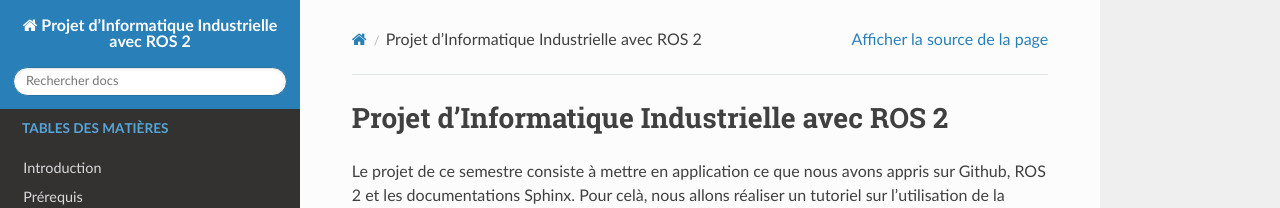
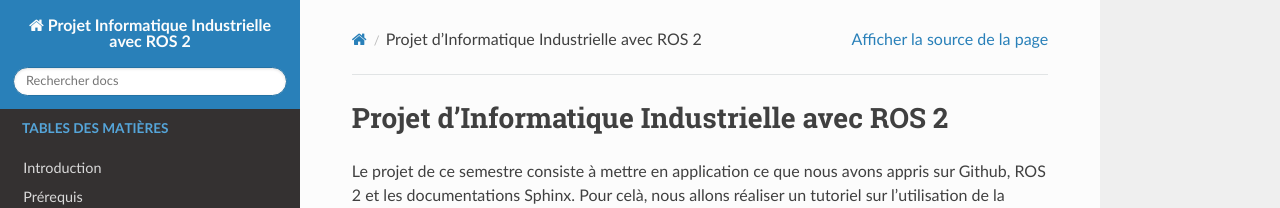
Before and after one commit to gregowa/info_indus_tutorial, a Sphinx documentation site: the page built from doc/sphinx/source/index.rst, in a window 1280 px wide. Shown: the top 208 px of the page. Built offline with Sphinx 7.4.7 and the Read the Docs theme 3.1.0, drawn with Linux system fonts in a browser that asks for light colours.

```diff
--- a/doc/sphinx/source/conf.py
+++ b/doc/sphinx/source/conf.py
@@ -30,7 +30,7 @@
 
 # -- Project information -----------------------------------------------------
 
-project = 'Projet d’Informatique Industrielle avec ROS 2'
+project = 'Projet Informatique Industrielle avec ROS 2'
 copyright = '2025, Valentin GIRARDET & Grégory WAILLE'
 author = 'Valentin GIRARDET & Grégory WAILLE'
 
```
Also changed, not shown: 1 other file.
